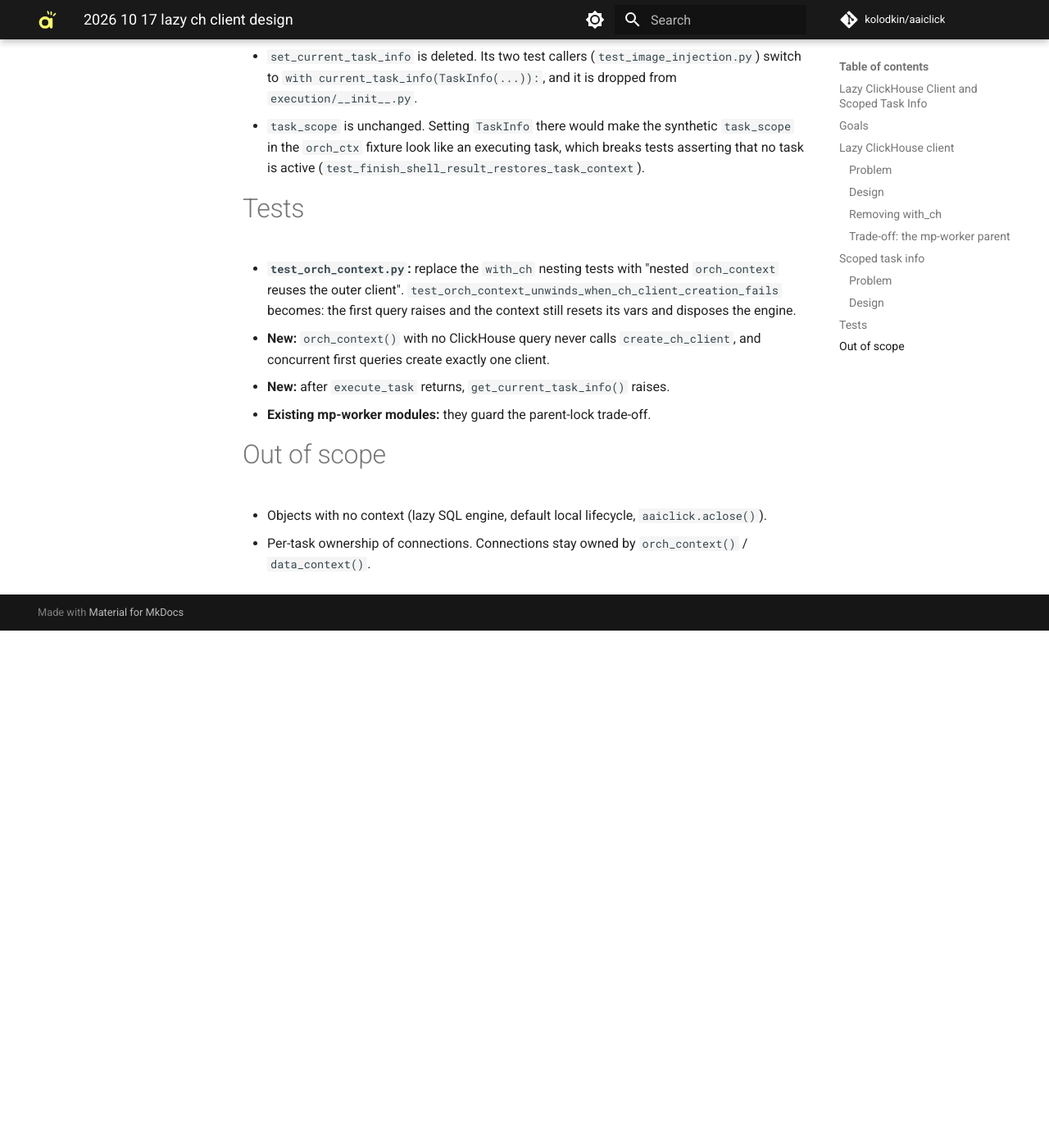
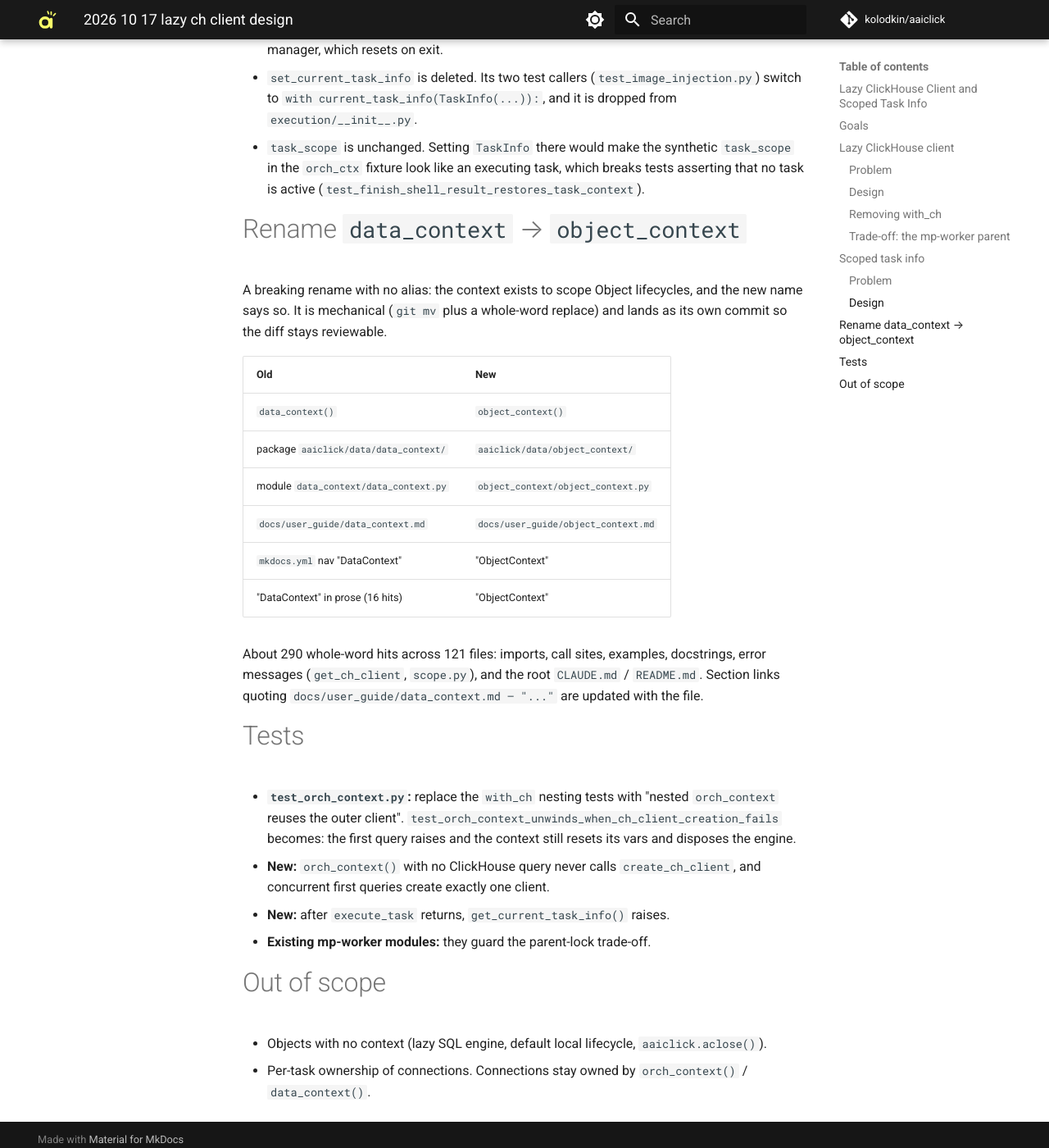
Before and after one commit to kolodkin/aaiclick, an MkDocs documentation site: the page built from docs/superpowers/specs/2026-10-17-lazy-ch-client-design.md, in a window 1280 px wide and 1400 px high, scrolled down 2828 px. Shown: the whole window at 82% size. Built offline with MkDocs 1.6.1 and Material for MkDocs 9.7.7, drawn with Linux system fonts in a browser that asks for light colours; comment, search, counter and statistics services are not loaded; before the commit the page ends 3597 px from its top, so only the background shows below that; some of the changed text lies outside the part shown.

Commit message:
Spec: rename data_context to object_context
Co-Authored-By: Claude Opus 5.5 <noreply@anthropic.com>
Claude-Session: https://claude.ai/code/session_01Nv1YzG19dmtrZdpZtqLFLw

```diff
--- a/docs/superpowers/specs/2026-10-17-lazy-ch-client-design.md
+++ b/docs/superpowers/specs/2026-10-17-lazy-ch-client-design.md
@@ -1,7 +1,7 @@
 Lazy ClickHouse Client and Scoped Task Info
 ---
 
-Two internal cleanups from the "decouple Objects from task runs" evaluation. Bare scripts using Objects with no context are out of scope: `data_context()` stays the owner for standalone code.
+Three changes from the "decouple Objects from task runs" evaluation. Bare scripts using Objects with no context are out of scope: `object_context()` (today `data_context()`, renamed below) stays the owner for standalone code.
 
 # Goals
 
@@ -82,6 +82,21 @@ Decision: accept it. The mp-worker test modules (`orch_module_ctx_no_ch`) run re
 - `set_current_task_info` is deleted. Its two test callers (`test_image_injection.py`) switch to `with current_task_info(TaskInfo(...)):`, and it is dropped from `execution/__init__.py`.
 - `task_scope` is unchanged. Setting `TaskInfo` there would make the synthetic `task_scope` in the `orch_ctx` fixture look like an executing task, which breaks tests asserting that no task is active (`test_finish_shell_result_restores_task_context`).
 
+# Rename `data_context` → `object_context`
+
+A breaking rename with no alias: the context exists to scope Object lifecycles, and the new name says so. It is mechanical (`git mv` plus a whole-word replace) and lands as its own commit so the diff stays reviewable.
+
+| Old                                     | New                                       |
+|-----------------------------------------|-------------------------------------------|
+| `data_context()`                        | `object_context()`                        |
+| package `aaiclick/data/data_context/`   | `aaiclick/data/object_context/`           |
+| module `data_context/data_context.py`   | `object_context/object_context.py`        |
+| `docs/user_guide/data_context.md`       | `docs/user_guide/object_context.md`       |
+| `mkdocs.yml` nav "DataContext"          | "ObjectContext"                           |
+| "DataContext" in prose (16 hits)        | "ObjectContext"                           |
+
+About 290 whole-word hits across 121 files: imports, call sites, examples, docstrings, error messages (`get_ch_client`, `scope.py`), and the root `CLAUDE.md` / `README.md`. Section links quoting `docs/user_guide/data_context.md — "..."` are updated with the file.
+
 # Tests
 
 - **`test_orch_context.py`:** replace the `with_ch` nesting tests with "nested `orch_context` reuses the outer client". `test_orch_context_unwinds_when_ch_client_creation_fails` becomes: the first query raises and the context still resets its vars and disposes the engine.
```
